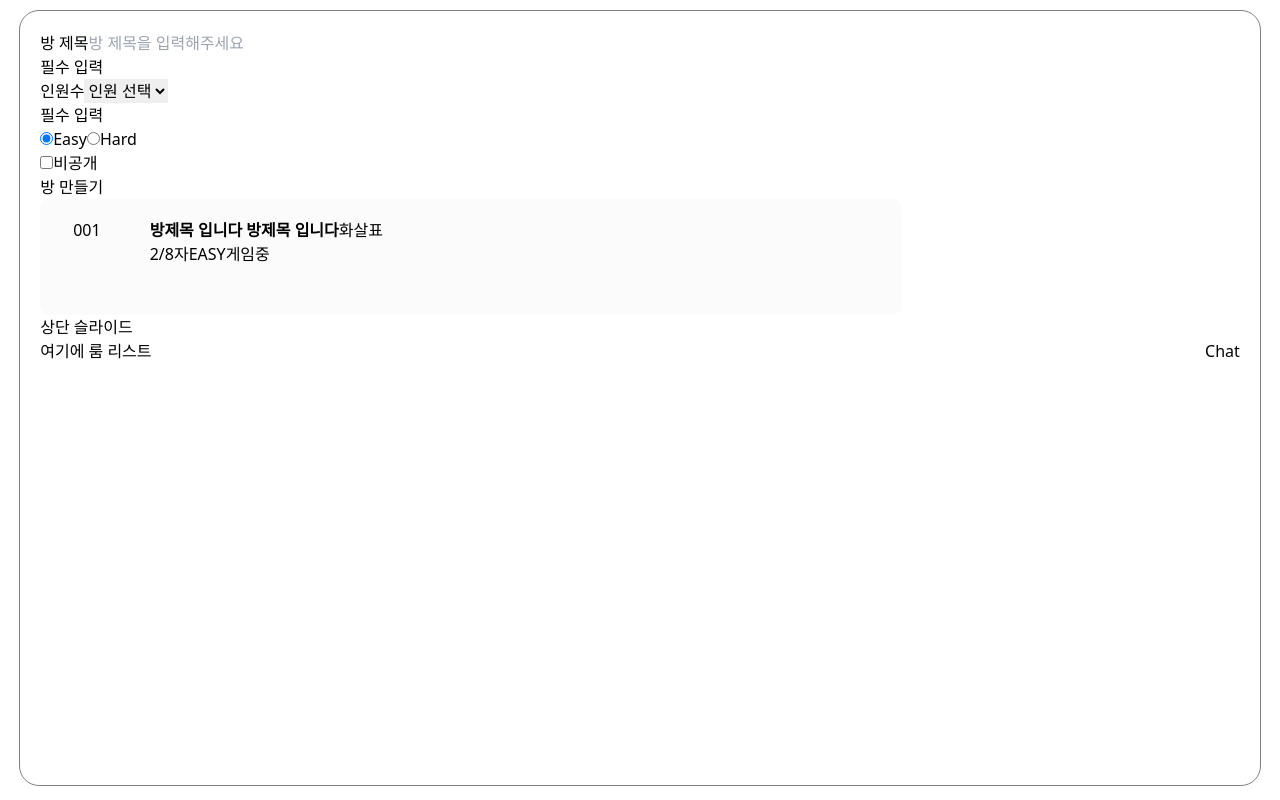
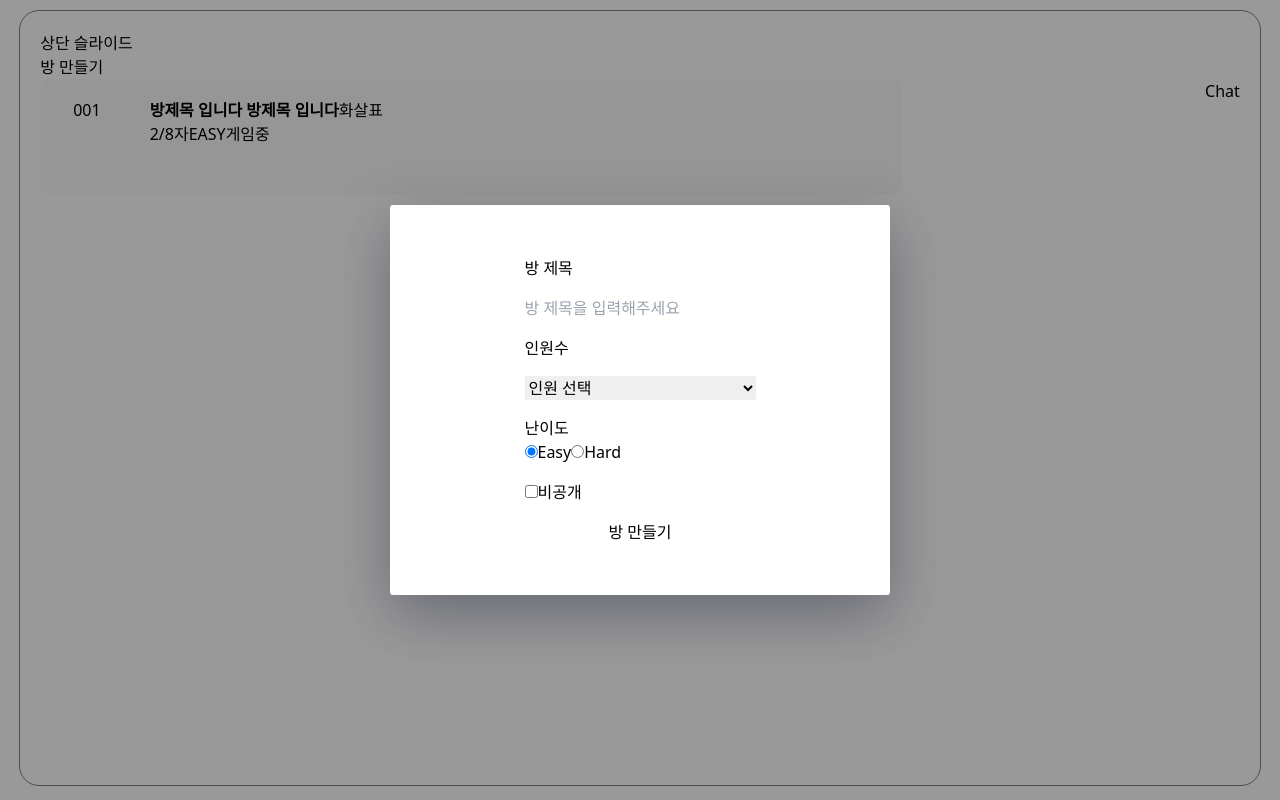
Before and after one commit to seunghoonKang/we-all-lie-fe, a React (Create React App) app: page /home in a window 1280 px wide. Both pictures are taken after a click on the button "방 만들기". Built offline with nearby package versions, Linux system fonts and the light colour scheme.

Commit message:
방 생성 모달 구현

```diff
--- a/src/components/createroom/CreateRoom.jsx
+++ b/src/components/createroom/CreateRoom.jsx
@@ -1,28 +1,59 @@
-import React from 'react';
+import React, { useEffect } from 'react';
 import { Formik, Form, Field } from 'formik';
 import * as Yup from 'yup';
 import CreateRoomTextInput from './CreateRoomTextInput';
 import CreateRoomSelect from './CreateRoomSelect';
 import CreateRoomCheckBox from './CreateRoomCheckBox';
+import CreateRoomRadio from './CreateRoomRadio';
+import styled from 'styled-components';
 
-const CreateRoom = () => {
+const CreateRoom = ({ closeModal }) => {
+  const closeBtnHandler = () => {
+    closeModal();
+  };
+
+  //모달 오픈, 닫기 시 위치 고정
+  useEffect(() => {
+    document.body.style.cssText = `
+    position: fixed;
+    top: -${window.scrollY}px;
+    width: 100%;`;
+    return () => {
+      const scrollY = document.body.style.top;
+      document.body.style.cssText = '';
+      window.scrollTo(0, parseInt(scrollY || '0', 10) * -1);
+    };
+  }, []);
+
   return (
-    <>
+    <ModalContainer>
+      <ModalBackGround onClick={closeBtnHandler}>
+        <CreateRoomDiv onClick={(e) => e.stopPropagation()}>
           <Formik
+            className=" bg-slate-200 w-96 h-96"
             initialValues={{
               roomTitle: '',
               participants: '',
-          difficulty: 'Easy',
+              gameMode: 'Easy',
               privateRoom: false,
+              roomPassword: '',
+              currentCount: 1,
             }}
             validationSchema={Yup.object({
               roomTitle: Yup.string()
                 .max(15, '15자 이하로 작성해주세요')
                 .required('필수 입력'),
               participants: Yup.string()
-            .oneOf(['4', '5', '6', '7', '8'], '유효한 인원 수를 선택해주세요')
+                .oneOf(
+                  ['4', '5', '6', '7', '8'],
+                  '유효한 인원 수를 선택해주세요'
+                )
                 .required('필수 입력'),
-          //privateRoom: Yup.boolean().oneOf([true]),
+              gameMode: Yup.string().oneOf(
+                ['Easy'],
+                '하드 모드는 준비중입니다.'
+              ),
+              privateRoom: Yup.boolean().oneOf([false], '기능 구현예정입니다'),
             })}
             onSubmit={(values, { setSubmitting }) => {
               setTimeout(() => {
@@ -32,7 +63,7 @@ const CreateRoom = () => {
               }, 400);
             }}
           >
-        <Form>
+            <Form className=" flex flex-col gap-4">
               <CreateRoomTextInput
                 label="방 제목"
                 name="roomTitle"
@@ -48,22 +79,56 @@ const CreateRoom = () => {
                 <option value="8">8</option>
               </CreateRoomSelect>
 
-          <div role="group">
+              <CreateRoomRadio role="group" name="gameMode" label="난이도">
                 <label>
-              <Field type="radio" name="difficulty" value="Easy" />
+                  <Field type="radio" name="gameMode" value="Easy" />
                   Easy
                 </label>
                 <label>
-              <Field type="radio" name="difficulty" value="Hard" />
+                  <Field type="radio" name="gameMode" value="Hard" />
                   Hard
                 </label>
-          </div>
+              </CreateRoomRadio>
               <CreateRoomCheckBox name="privateRoom">비공개</CreateRoomCheckBox>
               <button type="submit">방 만들기</button>
             </Form>
           </Formik>
-    </>
+        </CreateRoomDiv>
+      </ModalBackGround>
+    </ModalContainer>
   );
 };
 
+const ModalContainer = styled.div`
+  position: fixed;
+  box-sizing: border-box;
+  left: 0;
+  top: 0;
+  width: 100%;
+  z-index: 999;
+  opacity: 1;
+`;
+
+const ModalBackGround = styled.div`
+  background-color: rgba(0, 0, 0, 0.4);
+  width: 100%;
+  height: 100vh;
+  cursor: default;
+  display: flex;
+  justify-content: center;
+  align-items: center;
+`;
+
+const CreateRoomDiv = styled.div`
+  display: flex;
+  justify-content: center;
+  align-items: center;
+  width: 500px;
+  height: 390px;
+  background-color: #fff;
+  border-radius: 3px;
+  box-shadow: 0 20px 60px -2px rgb(27 33 58 / 40%);
+  padding: 0;
+`;
+
 export default CreateRoom;
--- a/src/components/createroom/CreateRoomCheckBox.jsx
+++ b/src/components/createroom/CreateRoomCheckBox.jsx
@@ -5,13 +5,11 @@ const CreateRoomCheckBox = ({ children, ...props }) => {
   const [field, meta] = useField({ ...props, type: 'checkbox' });
   return (
     <div>
-      <label className="checkbox-input">
+      <label>
         <input type="checkbox" {...field} {...props} />
         {children}
       </label>
-      {meta.touched && meta.error ? (
-        <div className="error">{meta.error}</div>
-      ) : null}
+      {meta.touched && meta.error ? <div>{meta.error}</div> : null}
     </div>
   );
 };
--- /dev/null
+++ b/src/components/createroom/CreateRoomRadio.jsx
@@ -0,0 +1,17 @@
+import React from 'react';
+import { useField } from 'formik';
+
+const CreateRoomRadio = ({ label, ...props }) => {
+  const [field, meta] = useField(props);
+  return (
+    <div>
+      <label>{label}</label>
+      <div {...field} {...props} />
+      {meta.touched && meta.error ? (
+        <div className="error">{meta.error}</div>
+      ) : null}
+    </div>
+  );
+};
+
+export default CreateRoomRadio;
--- a/src/components/createroom/CreateRoomTextInput.jsx
+++ b/src/components/createroom/CreateRoomTextInput.jsx
@@ -7,9 +7,7 @@ const CreateRoomTextInput = ({ label, ...props }) => {
     <>
       <label>{label}</label>
       <input {...field} {...props} />
-      {meta.touched && meta.error ? (
-        <div className="error">{meta.error}</div>
-      ) : null}
+      {meta.touched && meta.error ? <div>{meta.error}</div> : null}
     </>
   );
 };
--- a/src/pages/Home.jsx
+++ b/src/pages/Home.jsx
@@ -1,16 +1,30 @@
-import React from 'react';
+import React, { useState } from 'react';
 import CreateRoom from '../components/createroom/CreateRoom';
 import RoomItem from '../components/RoomItem';
 import Chat from '../components/Chat';
 
 const Home = () => {
+  const [openModal, setOpenModal] = useState(false);
   return (
     <div>
-      <CreateRoom />
-      <RoomItem />
       <div>상단 슬라이드</div>
+      <div>
+        <button
+          onClick={() => {
+            setOpenModal(!openModal);
+          }}
+        >
+          방 만들기
+        </button>
+      </div>
+      {openModal ? (
+        <CreateRoom closeModal={() => setOpenModal(!openModal)} />
+      ) : (
+        <></>
+      )}
+
       <div style={{ display: 'flex', justifyContent: 'space-between' }}>
-        <div>여기에 룸 리스트</div>
+        <RoomItem />
         <Chat />
       </div>
     </div>
--- a/src/shared/Router.js
+++ b/src/shared/Router.js
@@ -1,9 +1,9 @@
-import React from "react";
-import { BrowserRouter, Route, Routes } from "react-router-dom";
-import Login from "../pages/Login";
-import Home from "../pages/Home";
-import Room from "../pages/Room";
-import User from "../pages/User";
+import React from 'react';
+import { BrowserRouter, Route, Routes } from 'react-router-dom';
+import Login from '../pages/Login';
+import Home from '../pages/Home';
+import Room from '../pages/Room';
+import User from '../pages/User';
 
 const Router = () => {
   return (
@@ -11,8 +11,8 @@ const Router = () => {
       <Routes>
         <Route path="/" element={<Login />} />
         <Route path="/home" element={<Home />} />
-        <Route path="/room:id" element={<Room />} />
-        <Route path="/user:id" element={<User />} />
+        <Route path="/room/:id" element={<Room />} />
+        <Route path="/user/:id" element={<User />} />
       </Routes>
     </BrowserRouter>
   );
```
Lines whose indentation alone changed are shown as unchanged.
